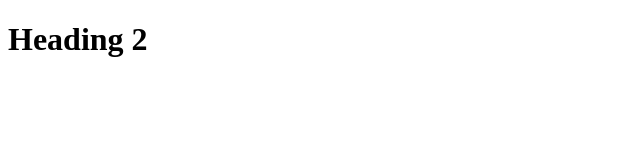
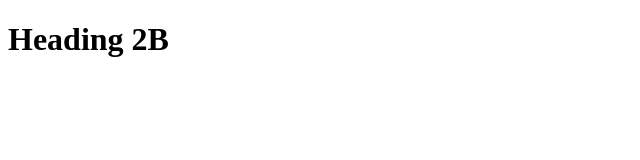
Before and after one commit to Volodymyr2208/prj1, a plain HTML site: page index.html in a window 1280 px wide. Shown: the full height of the page, 0-640 px from the left. Drawn offline with Linux system fonts and the light colour scheme.

Commit message:
Change B

```diff
--- a/index.html
+++ b/index.html
@@ -4,6 +4,6 @@
         <title>Page Title</title>
     </head>
     <body>
-        <h1>Heading 2</h1>
+        <h1>Heading 2B</h1>
     </body>
 </html>
```
